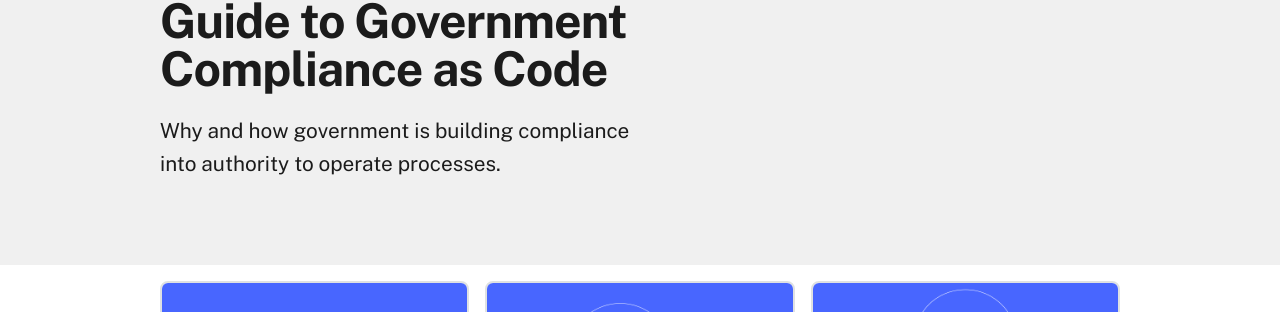
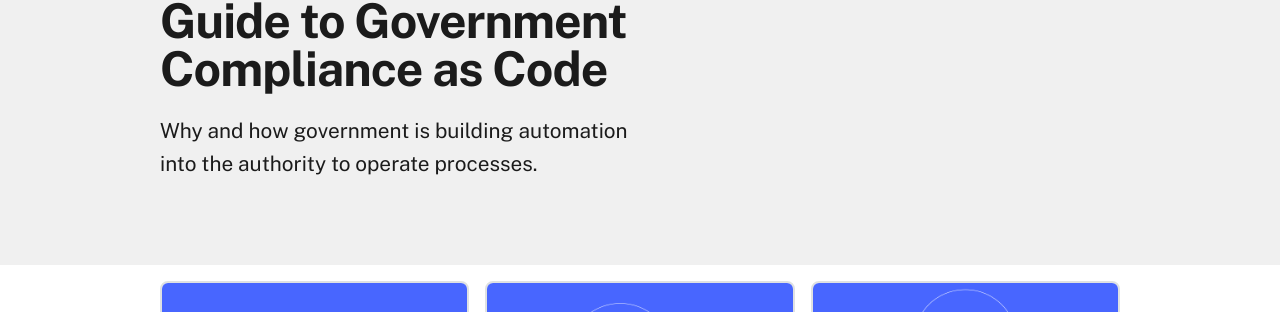
Before and after one commit to govthinktank/compliance-as-code, a Jekyll site: the page built from pages/guide.html, in a window 1280 px wide. Shown: the part 205-517 px from the top of the page. Built offline with Jekyll 4.4.1, drawn with Linux system fonts in a browser that asks for light colours.

Commit message:
Guide update

```diff
--- a/pages/guide.html
+++ b/pages/guide.html
@@ -1,8 +1,8 @@
 ---
 layout: default
 title:
-description: Why and how government is building compliance into authority to operate processes.
-excerpt: Why and how government is building compliance into authority to operate processes.
+description: Why and how government is building automation into the authority to operate processes.
+excerpt: Why and how government is building automation into the authority to operate processes.
 permalink: /guide
 hero:
   image:
@@ -12,7 +12,7 @@ hero:
   link:
     text: Link to more about that priority
     href: /link/
-  content: Why and how government is building compliance into authority to operate processes.
+  content: Why and how government is building automation into the authority to operate processes.
 
 ---
 <div class="">
```
